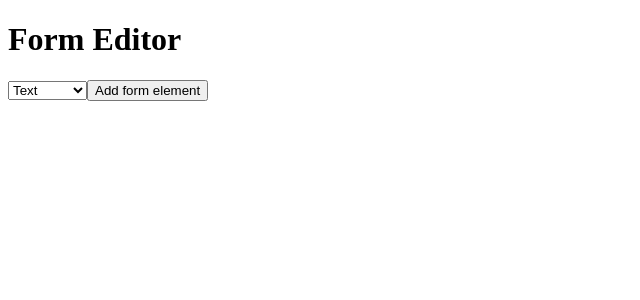
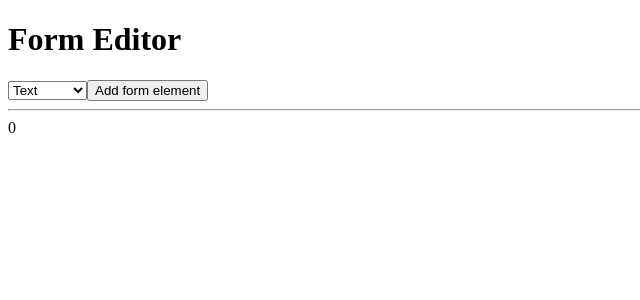
Before and after one commit to jannunzi/webdev-summer1-2018-poc-angular, an Angular app: page / in a window 1280 px wide. Shown: the top 300 px of the page, without its empty margins (0-640 px from the left). Built offline with nearby package versions, Linux system fonts and the light colour scheme.

Commit message:
adding form elements to formElements array

```diff
--- a/src/app/form-editor/form-editor.component.html
+++ b/src/app/form-editor/form-editor.component.html
@@ -8,3 +8,5 @@
 <button (click)="addFormElement(inputType)">
   Add form element
 </button>
+<hr/>
+{{formElements.length}}
--- a/src/app/form-editor/form-editor.component.ts
+++ b/src/app/form-editor/form-editor.component.ts
@@ -8,10 +8,15 @@ import { Component, OnInit } from '@angular/core';
 export class FormEditorComponent implements OnInit {
 
   inputType = 'text';
+  formElements = [];
   constructor() { }
 
   addFormElement(inputType) {
     console.log(inputType);
+    const formElement = {
+      type: inputType
+    };
+    this.formElements.push(formElement);
   }
 
   ngOnInit() {
```
